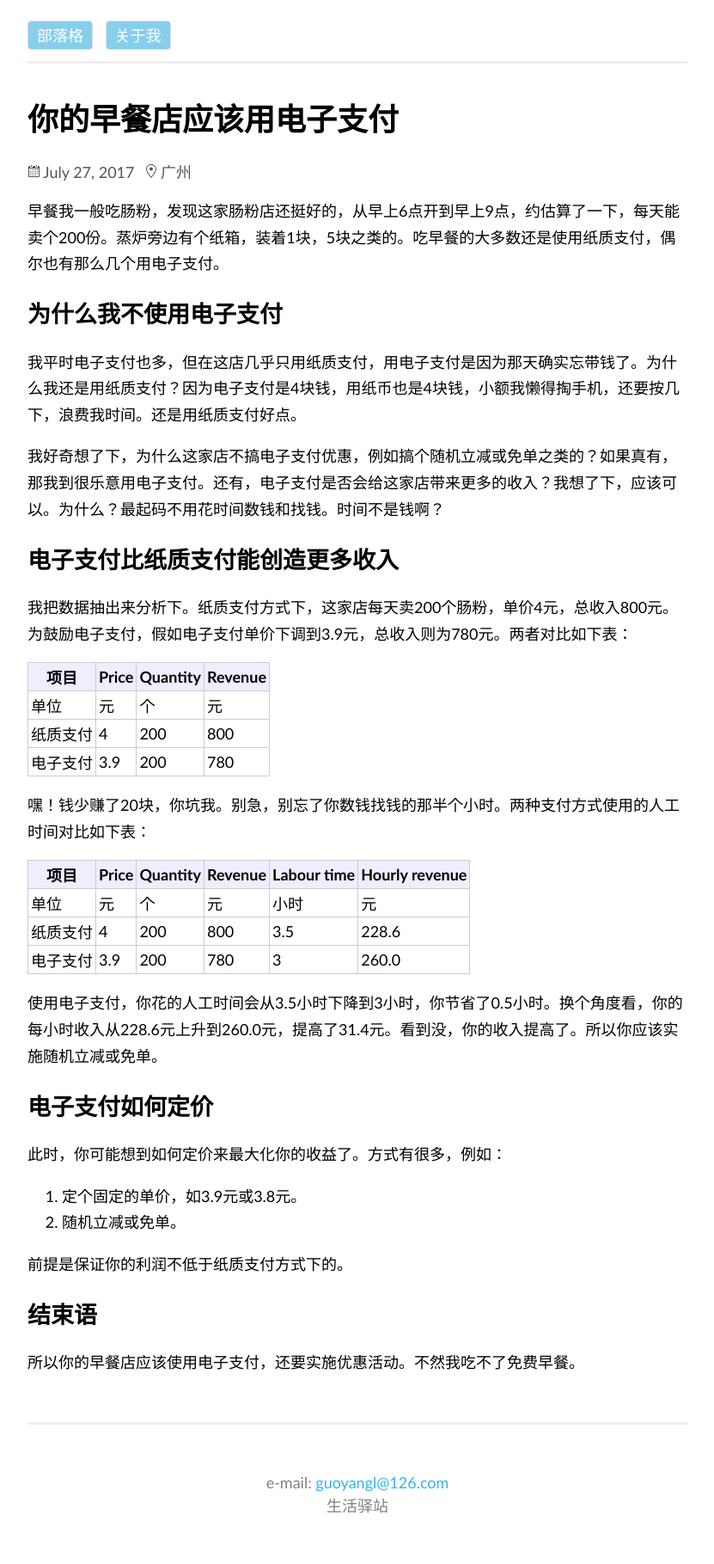
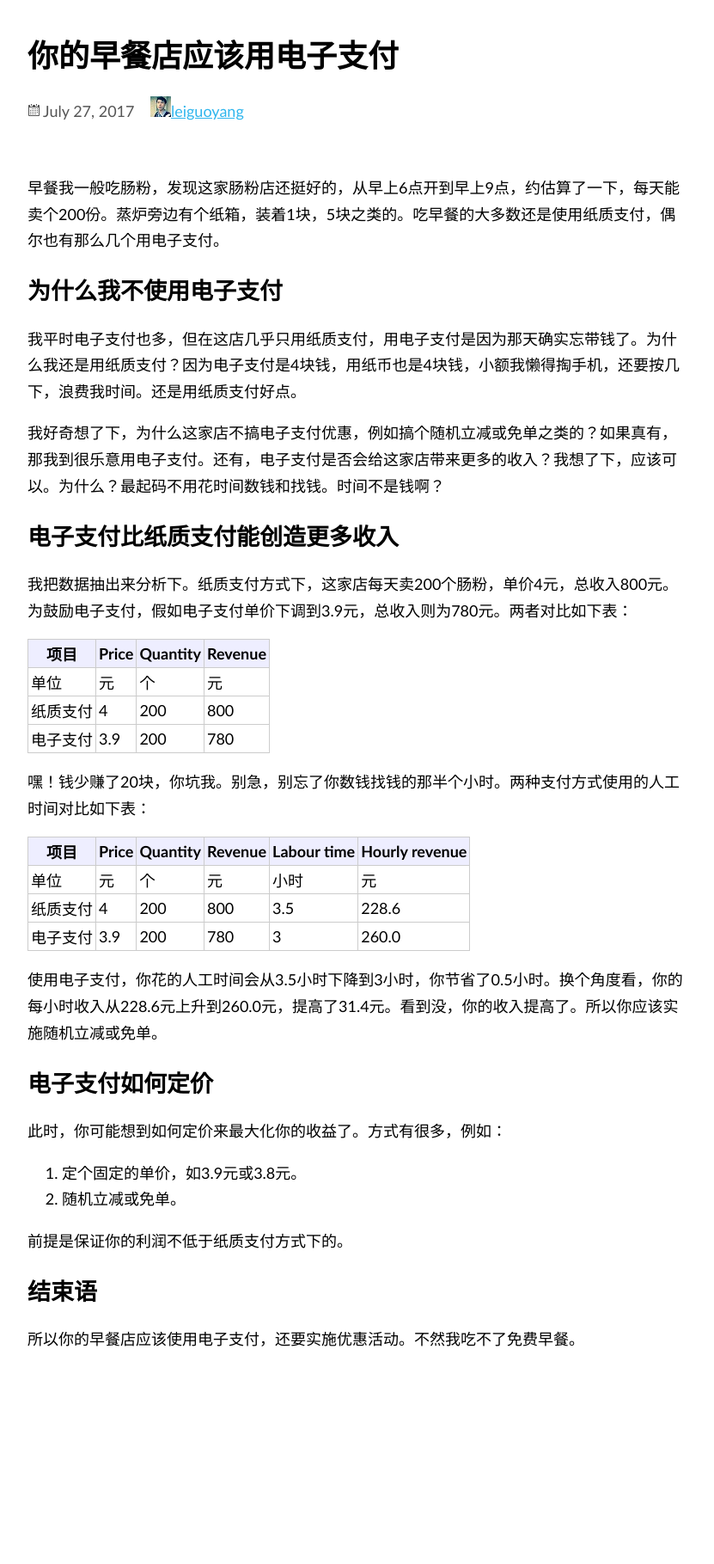
Before and after one commit to leiguoyang/leiguoyang.github.io, a Jekyll site: the page built from _posts/2017-07-27-你的早餐店应该用电子支付.md, in a window 1280 px wide. Shown: the whole page at 86% size, without its empty margins (224-1055 px from the left). Built offline with Jekyll 4.4.1, drawn with Linux system fonts in a browser that asks for light colours; our own code applies the rules of GitHub Pages for plain Markdown files; after the commit the page ends 1591 px from its top, so only the background shows below that.

Commit message:
Use includes structure

```diff
--- /dev/null
+++ b/_includes/footer.html
@@ -0,0 +1,4 @@
+<div id="footer">
+  e-mail: <a href="mailto:guoyangl@126.com">guoyangl@126.com</a><br>
+生活驿站
+</div>
--- /dev/null
+++ b/_includes/head.html
@@ -0,0 +1,11 @@
+<head>
+  <title>{{ page.title }}</title>
+  <meta charset="utf-8">
+  <link rel="Shortcut Icon" href="/images/favicon.ico" type="image/x-icon">
+  <meta name="viewport" content="width=device-width, initial-scale=1.0">
+  <link rel="stylesheet" href="/css/main.css">
+  <!--link to personal computer-->
+  <link rel="stylesheet" href="/css/pc.css" media="screen and (min-width: 701px)">
+  <!--link to mobile device-->
+  <link rel="stylesheet" href="/css/mobile.css" media="screen and (max-width: 700px)">
+</head>
--- /dev/null
+++ b/_includes/nav.html
@@ -0,0 +1,4 @@
+<div id="nav">
+  <a href="/">博文</a>
+  <a href="/about.html">关于我</a>
+</div>
--- a/_layouts/default.html
+++ b/_layouts/default.html
@@ -1,29 +1,11 @@
 <!doctype html>
 <html>
-	<head>
-		<title>{{ page.title }}</title>
-		<meta charset="utf-8">
-		<link rel="Shortcut Icon" href="/images/favicon.ico" type="image/x-icon">
-		<meta name="viewport" content="width=device-width, initial-scale=1.0">
-		<link rel="stylesheet" href="/css/main.css">
-		<!--link to personal computer-->
-		<link rel="stylesheet" href="/css/pc.css" media="screen and (min-width: 701px)">
-		<!--link to mobile device-->
-		<link rel="stylesheet" href="/css/mobile.css" media="screen and (max-width: 700px)">
-	</head>
+	{% include head.html %}
 	<body>
-		<div id="nav">
-			<a href="/">部落格</a>
-			<a href="/about.html">关于我</a>
-		</div>
-
+		{% include nav.html %}
 		<div id="main">
 			{{ content }}
 		</div>
-
-		<div id="footer">
-			e-mail: <a href="mailto:guoyangl@126.com">guoyangl@126.com</a><br>
-生活驿站
-		</div>
+		{% include footer.html %}
 	</body>
 </html>
--- a/_layouts/post.html
+++ b/_layouts/post.html
@@ -1,6 +1,7 @@
----
-layout: default
----
+<!doctype html>
+<html>
+{% include head.html %}
+<div id="main">
 <h1>{{ page.title }}</h1>
 <div id="post-meta">
   <svg width="14px" height="16px" viewBox="0 0 14 16" version="1.1" xmlns="http://www.w3.org/2000/svg" xmlns:xlink="http://www.w3.org/1999/xlink">
@@ -14,21 +15,11 @@
         </g>
     </g>
   </svg>
-  {{ page.date | date: '%B %d, %Y' }} &nbsp;
-  <svg width="12px" height="16px" viewBox="0 0 12 16" version="1.1" xmlns="http://www.w3.org/2000/svg" xmlns:xlink="http://www.w3.org/1999/xlink">
-    <!-- Generator: Sketch 40.3 (33839) - http://www.bohemiancoding.com/sketch -->
-    <title>location</title>
-    <desc>Created with Sketch.</desc>
-    <defs></defs>
-    <g id="Octicons" stroke="none" stroke-width="1" fill="none" fill-rule="evenodd">
-        <g id="location" fill="#000000">
-            <path d="M6,0 C2.69,0 0,2.5 0,5.5 C0,10.02 6,16 6,16 C6,16 12,10.02 12,5.5 C12,2.5 9.31,0 6,0 L6,0 Z M6,14.55 C4.14,12.52 1,8.44 1,5.5 C1,3.02 3.25,1 6,1 C7.34,1 8.61,1.48 9.56,2.36 C10.48,3.22 11,4.33 11,5.5 C11,8.44 7.86,12.52 6,14.55 L6,14.55 Z M8,5.5 C8,6.61 7.11,7.5 6,7.5 C4.89,7.5 4,6.61 4,5.5 C4,4.39 4.89,3.5 6,3.5 C7.11,3.5 8,4.39 8,5.5 L8,5.5 Z" id="Shape"></path>
-        </g>
-    </g>
-  </svg>
-  {{ page.location }}
+  {{ page.date | date: '%B %d, %Y' }} &nbsp;&nbsp;
+  <img src="/images/avatar.jpg"><a href="/about.html">leiguoyang</a>
 </div>
-
+</div>
 <div class="post">
   {{ content }}
 </div>
+</html>
```
Also changed, not shown: images/avatar.jpg (added).
